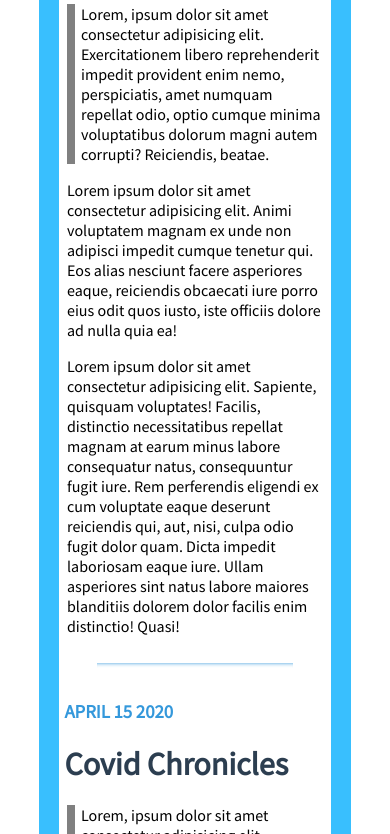
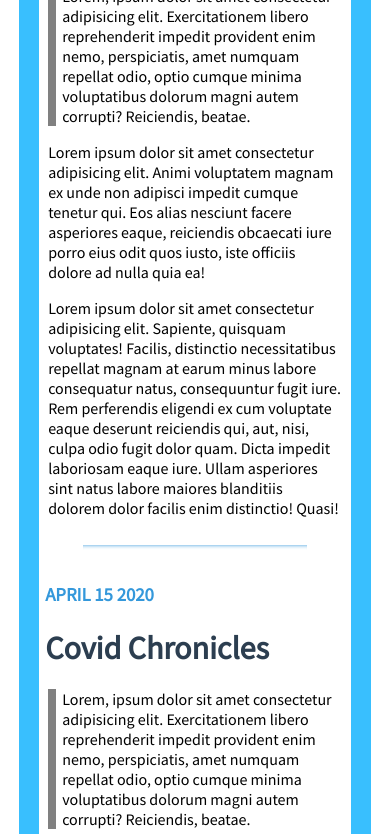
Before and after one commit to TrustButVerify86/myFirstBlog, a plain HTML site: page index.html in a window 390 px wide. Shown: the part 184-1018 px from the top of the page. Drawn offline with Linux system fonts and the light colour scheme.

Commit message:
Update Size responsivness

```diff
--- a/blog.css
+++ b/blog.css
@@ -1,8 +1,11 @@
 body{
     border: 20px solid  #39BFFE ;
     border-width: 60%;
-    margin: 10%;
+    margin: 20px auto;
     height: 80%;
+    max-width:600px;
+    width: 80%;
+
     font-family: 'Source Sans Pro', sans-serif;
 }
 
```
